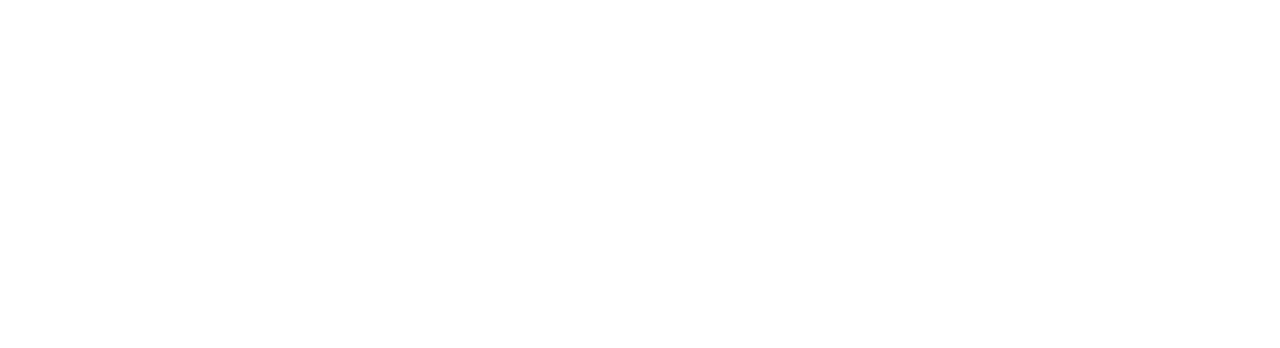
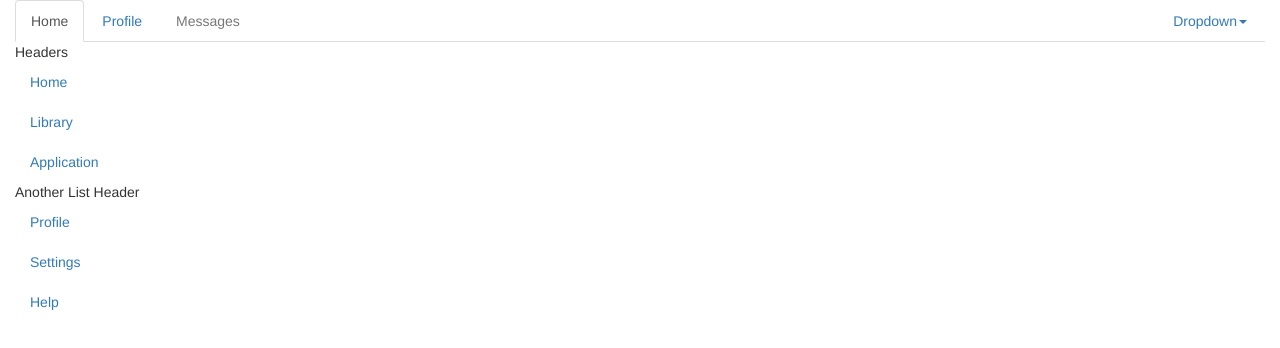
Before and after one commit to RosieGao/Thesis, a plain HTML site: page index.html in a window 1280 px wide. Drawn offline with Linux system fonts and the light colour scheme.

Commit message:
small change

```diff
--- a/index.html
+++ b/index.html
@@ -1,11 +1,87 @@
 <!DOCTYPE html>
-<html>
-<head>
+<html lang="en">
+  <head>
+    <meta charset="utf-8">
+    <meta http-equiv="X-UA-Compatible" content="IE=edge">
+    <meta name="viewport" content="width=device-width, initial-scale=1">
+    <title>Your BootStrap Page</title>
+    <link href="css/bootstrap.css" rel="stylesheet">
 	<script type="text/javascript" scr="js/bootstrap.js"></script>
 	<script type="text/javascript" scr="js/jquery-2.1.4.js"></script>
 	<script type="text/javascript" scr="js/jquery-ui.js"></script>
 </head>
 <body>
-
+<div class="container-fluid" id="LG">
+	<div class="row-fluid">
+		<div class="span12">
+			<ul class="nav nav-tabs">
+				<li class="active">
+					<a href="#">Home</a>
+				</li>
+				<li>
+					<a href="#">Profile</a>
+				</li>
+				<li class="disabled">
+					<a href="#">Messages</a>
+				</li>
+				<li class="dropdown pull-right">
+					 <a href="#" data-toggle="dropdown" class="dropdown-toggle">Dropdown<strong class="caret"></strong></a>
+					<ul class="dropdown-menu">
+						<li>
+							<a href="#">Action</a>
+						</li>
+						<li>
+							<a href="#">Another Action</a>
+						</li>
+						<li>
+							<a href="#">Something else here</a>
+						</li>
+						<li class="divider">
+						</li>
+						<li>
+							<a href="#">Separated Link</a>
+						</li>
+					</ul>
+				</li>
+			</ul>
+		</div>
+	</div>
+	<div class="row-fluid">
+		<div class="span2">
+			<ul class="nav nav-list">
+				<li class="nav-header">
+					Headers
+				</li>
+				<li class="active">
+					<a href="#">Home</a>
+				</li>
+				<li>
+					<a href="#">Library</a>
+				</li>
+				<li>
+					<a href="#">Application</a>
+				</li>
+				<li class="nav-header">
+					Another List Header
+				</li>
+				<li>
+					<a href="#">Profile</a>
+				</li>
+				<li>
+					<a href="#">Settings</a>
+				</li>
+				<li class="divider">
+				</li>
+				<li>
+					<a href="#">Help</a>
+				</li>
+			</ul>
+		</div>
+		<div class="span8">
+		</div>
+		<div class="span2">
+		</div>
+	</div>
+</div>
 </body>
 </html>
```
